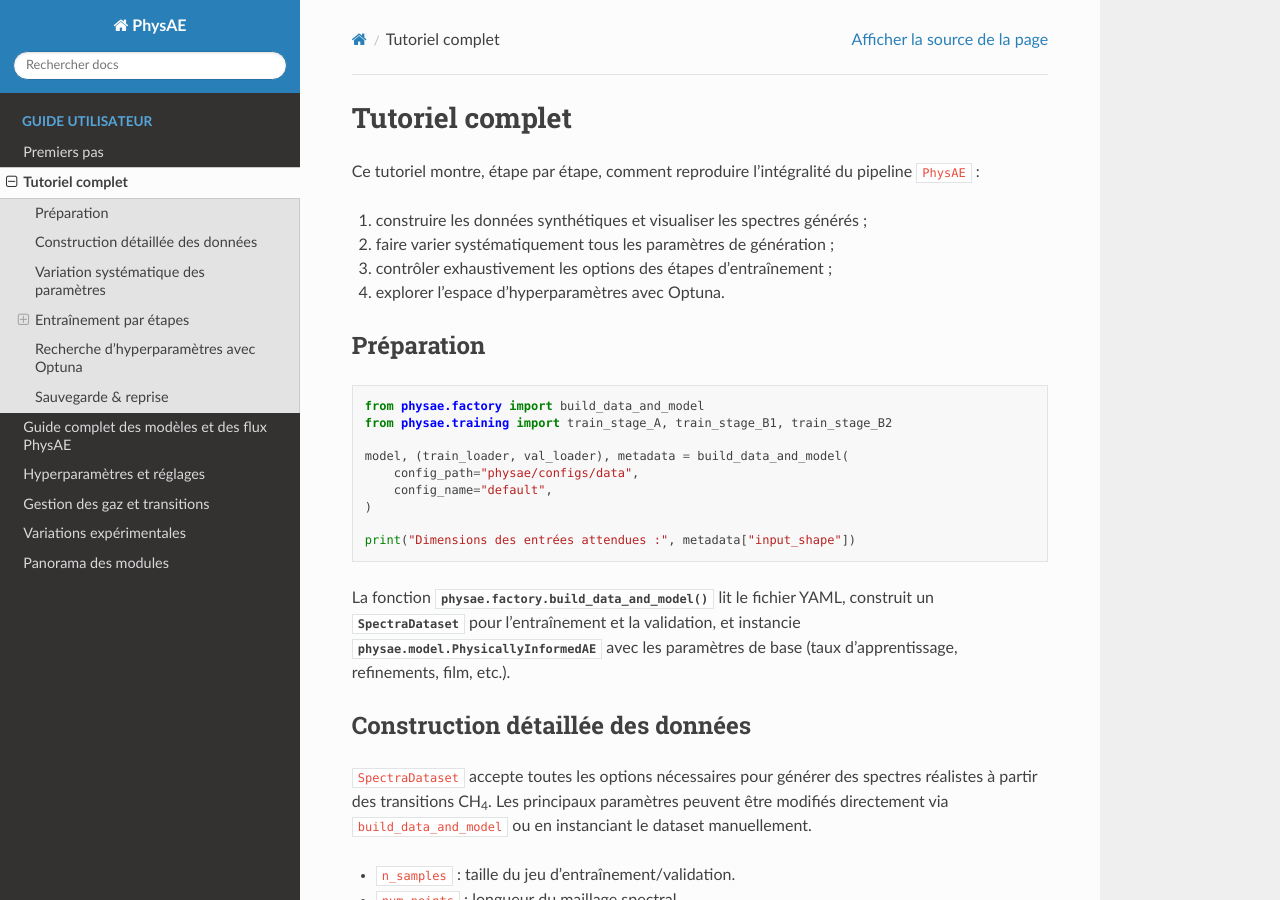
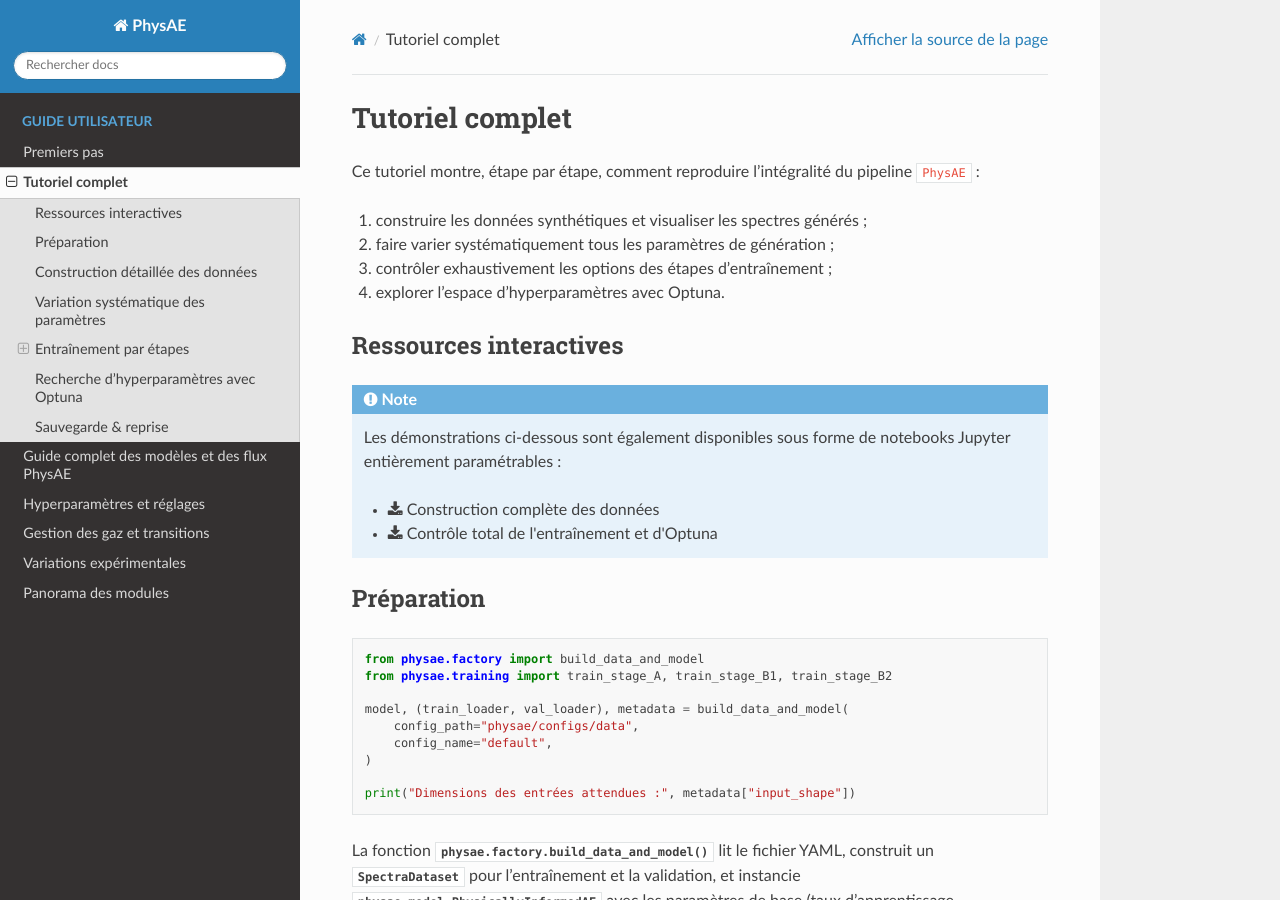
Before and after one commit to Bio-data-tricks/physae, a Sphinx documentation site: the page built from docs/tutorial.rst, in a window 1280 px wide and 900 px high. Built offline with Sphinx 7.4.7 and the Read the Docs theme 3.1.0, drawn with Linux system fonts in a browser that asks for light colours.

Commit message:
Add interactive notebooks covering data and training controls

```diff
--- a/docs/tutorial.rst
+++ b/docs/tutorial.rst
@@ -8,6 +8,17 @@ pipeline ``PhysAE`` :
 2. faire varier systématiquement tous les paramètres de génération ;
 3. contrôler exhaustivement les options des étapes d'entraînement ;
 4. explorer l'espace d'hyperparamètres avec Optuna.
+
+Ressources interactives
+-----------------------
+
+.. note::
+
+   Les démonstrations ci-dessous sont également disponibles sous forme de
+   notebooks Jupyter entièrement paramétrables :
+
+   * :download:`Construction complète des données <../notebooks/data_construction.ipynb>`
+   * :download:`Contrôle total de l'entraînement et d'Optuna <../notebooks/full_control_training_optuna.ipynb>`
 
 Préparation
 -----------
```
Also changed, not shown: 2 other files.
